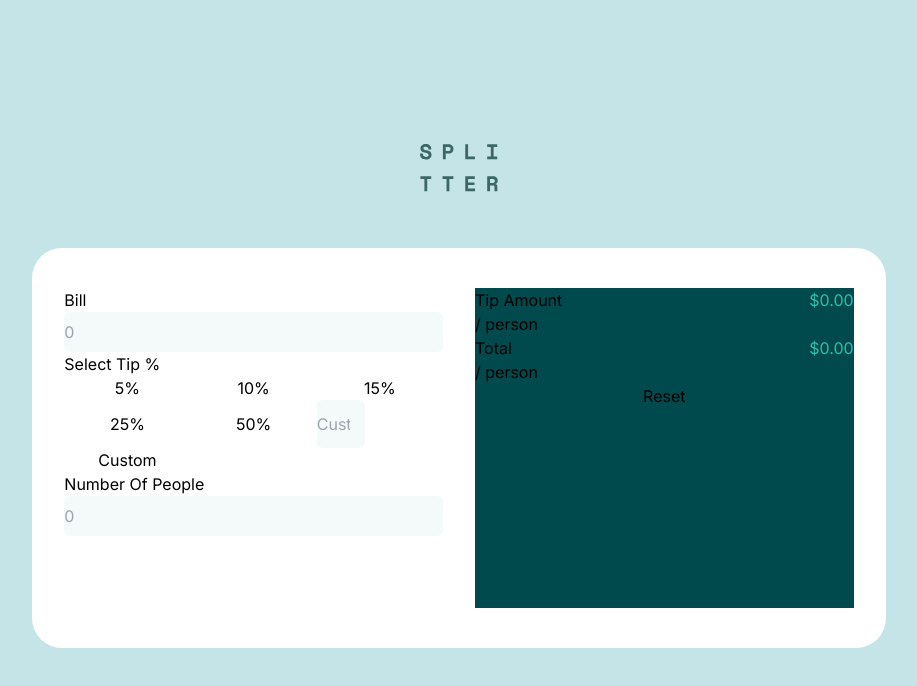
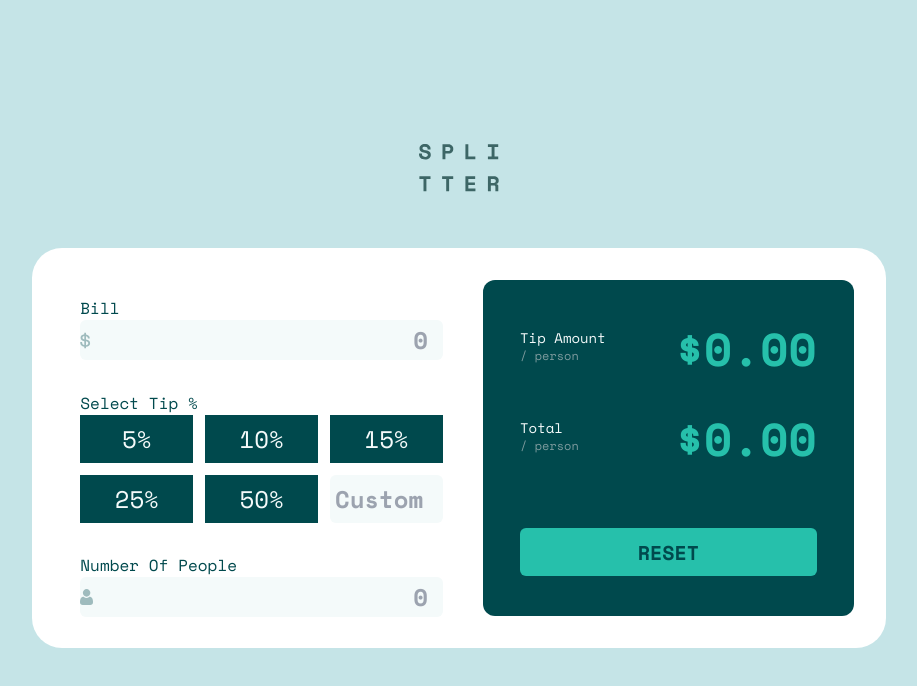
Before and after one commit to SebastianBrazil/Tip-Calculator-SBS, a Next.js app: page / in a window 1280 px wide. Shown: the top 686 px of the page, without its empty margins (181-1098 px from the left). Built offline with nearby package versions, Linux system fonts and the light colour scheme.

Commit message:
good amoont of styling

```diff
--- a/src/app/globals.css
+++ b/src/app/globals.css
@@ -37,3 +37,25 @@ body {
     color: #f4fafa;
   }
 }
+
+@font-face {
+  font-family: SpaceMono;
+  src: url(./assets/fonts/SpaceMono-Regular.ttf);
+}
+
+@font-face {
+  font-family: SpaceMonoBold;
+  src: url(./assets/fonts/SpaceMono-Bold.ttf);
+}
+
+.spaceMono{
+  font-family: SpaceMono;
+}
+
+.spaceMonoB{
+  font-family: SpaceMonoBold;
+}
+
+.lineH{
+  line-height: 2.6rem;
+}
--- a/src/app/page.tsx
+++ b/src/app/page.tsx
@@ -2,6 +2,8 @@
 
 import Image from "next/image";
 import splitter from "@/app/assets/images/logo.svg"
+import dollan from "@/app/assets/images/icon-dollar.svg"
+import dollanDark from "@/app/assets/images/icon-person.svg"
 import { useEffect, useState } from "react";
 
 export default function Home() {
@@ -36,14 +38,26 @@ export default function Home() {
           let tipAmount = Number(bill) * (Number(tipPHolder) / 100)
           let totAmount = Number(bill) + tipAmount
           let totPerPerson = (Math.round((totAmount / Number(peeps)) * 100)) / 100;
-          let tipPerPerson = (Math.round((tipAmount / Number(peeps)) * 100)) / 100;
+          let tipPerPerson = (Math.floor((tipAmount / Number(peeps)) * 100)) / 100;
 
+          let endResultOne: string;
+          let endResultTwo: string;
+
+          if (String(totPerPerson).indexOf(".") !== -1) {
             let checkEndOne = String(totPerPerson).split(".")
             let midResultOne = checkEndOne[1].padEnd(2, "0")
-          let endResultOne = checkEndOne[0] + "." + midResultOne;
+            endResultOne = checkEndOne[0] + "." + midResultOne;
+          } else {
+            endResultOne = totPerPerson + ".00";
+          }
+
+          if (String(tipPerPerson).indexOf(".") !== -1) {
             let checkEndTwo = String(tipPerPerson).split(".")
             let midResultTwo = checkEndTwo[1].padEnd(2, "0")
-          let endResultTwo = checkEndTwo[0] + "." + midResultTwo;
+            endResultTwo = checkEndTwo[0] + "." + midResultTwo;
+          } else {
+            endResultTwo = tipPerPerson + ".00";
+          }
 
           setTotalPerPerson(endResultOne);
           setTipOnlyAmount(endResultTwo);
@@ -70,70 +84,86 @@ export default function Home() {
   }, [bill, tipP, peeps, custTipP])
 
   return (
-    <div className="bg-[#c5e4e7]">
+    <div className="bg-[#c5e4e7] spaceMono">
       <div className="flex justify-center pt-36 -mb-36">
-        <img className="w-18 h-12" src={splitter.src} alt="" />
+        <img className="w-20 h-12" src={splitter.src} alt="" />
       </div>
 
       <div className="min-h-screen grid place-items-center">
-        <div className="bg-white w-8/12 h-3/6 rounded-[30px] grid grid-cols-2">
-          <div className="my-10 mr-4 ml-8">
-            <p className="">Bill</p>
-            <input value={bill} onChange={(e) => setBill(e.target.value)} className="w-full rounded-md h-10 bg-[#f4fafa]" type="number" placeholder='0' />
-
-            <p>Select Tip %</p>
-            <div className="grid grid-cols-3">
-              <button onClick={() => { setCusTipP(""); setTipP("5") }}>5%</button>
-              <button onClick={() => { setCusTipP(""); setTipP("10") }}>10%</button>
-              <button onClick={() => { setCusTipP(""); setTipP("15") }}>15%</button>
-              <button onClick={() => { setCusTipP(""); setTipP("25") }}>25%</button>
-              <button onClick={() => { setCusTipP(""); setTipP("50") }}>50%</button>
-              <input value={custTipP} onChange={(e) => { setTipP(""); setCusTipP(e.target.value) }} className="w-12 rounded-md h-12 bg-[#f4fafa]" type="number" placeholder='Custom' />
-              <button>Custom</button>
+        <div className="bg-white w-8/12 h-3/6 rounded-[30px] pl-12 pr-8 py-8 gap-8 grid grid-cols-2">
+          <div className="pr-2 grid grid-cols-1 place-content-between">
+            <div className="pt-4">
+              <p className="text-[#00494d]">Bill</p>
+              <div>
+                <input value={bill} onChange={(e) => setBill(e.target.value)} className="spaceMonoB text-2xl text-[#00494d] text-right w-full rounded-md h-10 bg-[#f4fafa]" type="number" placeholder='0' />
+                <img className="-mt-7 mb-[11px]" src={dollan.src} alt="" />
+              </div>
             </div>
 
+            <div>
+              <p className="text-[#00494d]">Select Tip %</p>
+              <div className="grid grid-cols-3 gap-3">
+                <button className="bg-[#00494d] py-2 text-[#f4fafa] text-2xl" onClick={() => { setCusTipP(""); setTipP("5") }}>5%</button>
+                <button className="bg-[#00494d] py-2 text-[#f4fafa] text-2xl" onClick={() => { setCusTipP(""); setTipP("10") }}>10%</button>
+                <button className="bg-[#00494d] py-2 text-[#f4fafa] text-2xl" onClick={() => { setCusTipP(""); setTipP("15") }}>15%</button>
+                <button className="bg-[#00494d] py-2 text-[#f4fafa] text-2xl" onClick={() => { setCusTipP(""); setTipP("25") }}>25%</button>
+                <button className="bg-[#00494d] py-2 text-[#f4fafa] text-2xl" onClick={() => { setCusTipP(""); setTipP("50") }}>50%</button>
+                {
+                  custTipP ? <input value={custTipP} onChange={(e) => { setTipP(""); setCusTipP(e.target.value) }} className="spaceMonoB text-[#00494d] text-2xl text-right w-full rounded-md bg-[#f4fafa]" type="number" placeholder='Custom' /> : <input value={custTipP} onChange={(e) => { setTipP(""); setCusTipP(e.target.value) }} className="spaceMonoB text-[#00494d] text-2xl text-center w-full rounded-md bg-[#f4fafa]" type="number" placeholder='Custom' />
+                }
+                </div>
+            </div>
+
+            <div>
               <div className="flex justify-between">
-              <p>Number Of People</p>
+                <p className="text-[#00494d]">Number Of People</p>
                 {
                   isPeepsZero && <p>Can't be zero</p>
                 }
               </div>
-            <input value={peeps} onChange={(e) => setPeeps(e.target.value)} className="w-full rounded-md h-10 bg-[#f4fafa]" type="number" placeholder='0' />
+              <div className="">
+                <input value={peeps} onChange={(e) => setPeeps(e.target.value)} className="spaceMonoB text-2xl text-[#00494d] text-right w-full rounded-md h-10 bg-[#f4fafa]" type="number" placeholder='0' />
+                <img className="-mt-7 mb-[11px]" src={dollanDark.src} alt="" />
+              </div>
+            </div>
           </div>
 
-          <div className="bg-[#00494d] my-10 ml-4 mr-8">
-            <div className="flex justify-between">
+          <div className="bg-[#00494d] flex justify-center rounded-xl">
+            <div className=" w-4/5 grid grid-cols-1 place-content-between">
+
               <div>
-                <p>Tip Amount</p>
-                <p>/ person</p>
+                <div className="flex justify-between py-12">
+                  <div>
+                    <p className="text-[#f4fafa] text-sm">Tip Amount</p>
+                    <p className="text-[#7f9c9f] text-xs">/ person</p>
                   </div>
                   <div>
                     {
-                  tipOnlyAmount ? <p className="text-[#26c0ab]">${tipOnlyAmount}</p> : <p className="text-[#26c0ab]">$0.00</p>
-                }              </div>
+                      tipOnlyAmount ? <p className="spaceMonoB text-[#26c0ab] text-[46px] lineH">${tipOnlyAmount}</p> : <p className="text-[#26c0ab] spaceMonoB text-[46px] lineH">$0.00</p>
+                    }
+                  </div>
                 </div>
 
                 <div className="flex justify-between">
                   <div>
-                <p className="">Total</p>
-                <p className="">/ person</p>
+                    <p className="text-[#f4fafa] text-sm">Total</p>
+                    <p className="text-[#7f9c9f] text-xs">/ person</p>
                   </div>
                   <div>
                     {
-                  totalPerPerson ? <p className="text-[#26c0ab]">${totalPerPerson}</p> : <p className="text-[#26c0ab]">$0.00</p>
+                      totalPerPerson ? <p className="spaceMonoB text-[#26c0ab] text-[46px] lineH">${totalPerPerson}</p> : <p className="text-[#26c0ab] spaceMonoB text-[46px] lineH">$0.00</p>
                     }
+                  </div>
                 </div>
               </div>
 
               <div className="flex justify-center">
-              <button onClick={() => resetValues()}>Reset</button>
-            </div>
-
+                <button className="bg-[#26c0ab] h-12 rounded-md text-xl pt-[2px] mb-10 text-[#00494d] w-full spaceMonoB" onClick={() => resetValues()}>RESET</button>
               </div>
             </div>
           </div>
-
         </div>
-
+      </div>
+    </div>
   );
 }
```
Also changed, not shown: 1 other file (tests, documents, lock files or other folders). Lines whose indentation alone changed are shown as unchanged.
